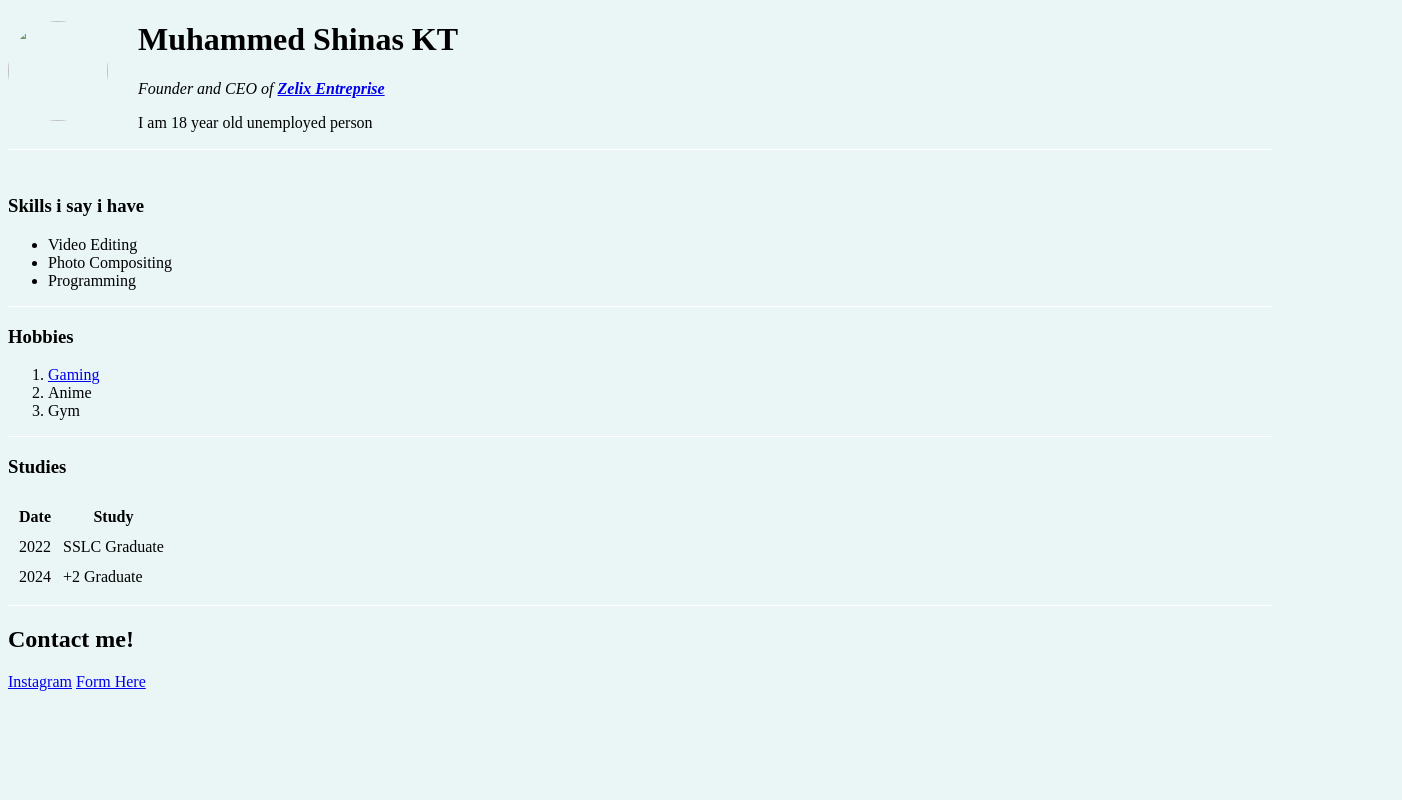
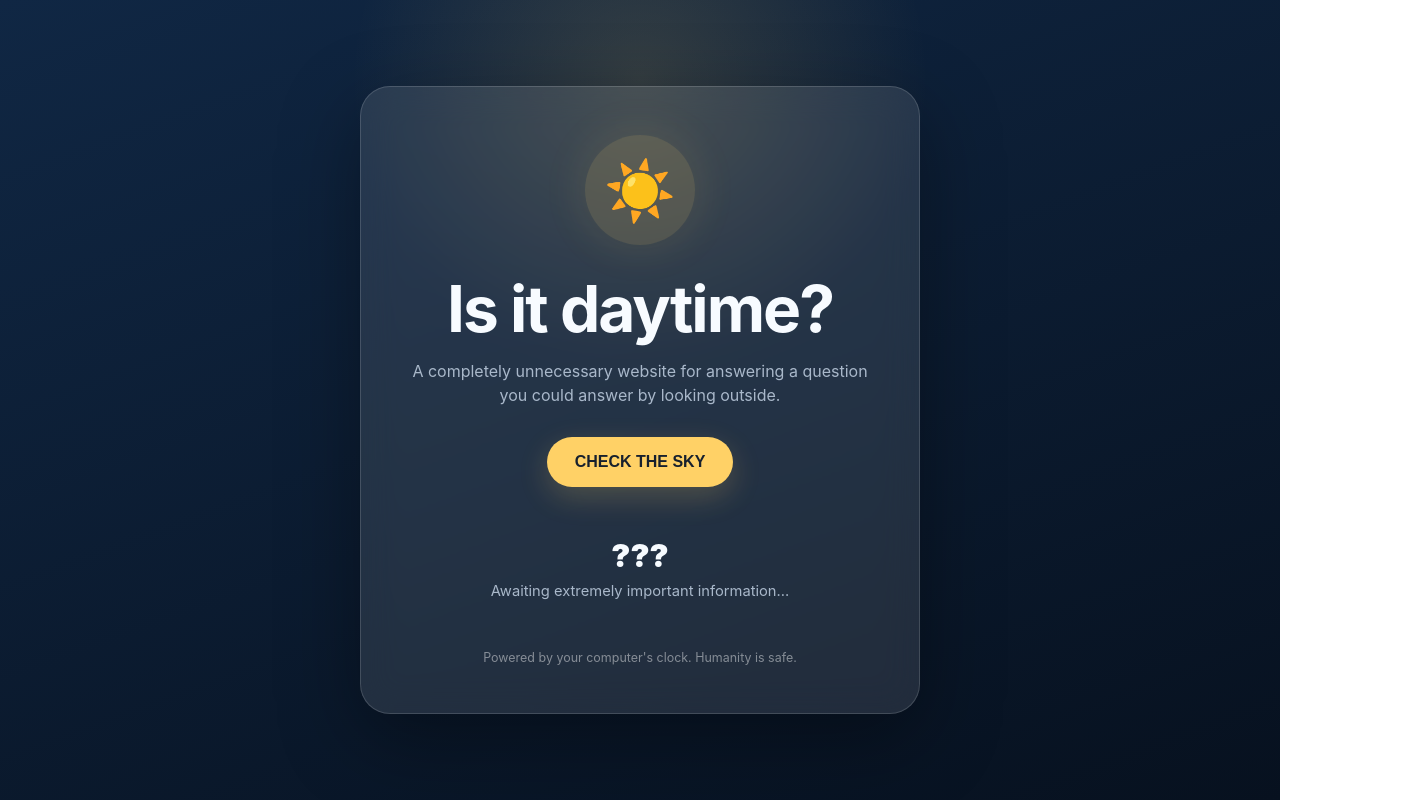
Before and after one commit to cyborg8git/Web, a plain HTML site: page index.html in a window 1280 px wide. Shown: the whole page, 1402 px wide, since content can reach past the window. Drawn offline with Linux system fonts and the light colour scheme.

Commit message:
Update index.html

```diff
--- a/index.html
+++ b/index.html
@@ -1,78 +1,181 @@
 <!DOCTYPE html>
-<html>
+<html lang="en">
 <head>
-        <meta charset='utf-8'>
-        <meta http-equiv='X-UA-Compatible' content='IE=edge'>
-        <title>Personal site</title>
-        <meta name='viewport' content='width=device-width, initial-scale=1'>
-        <link rel='stylesheet' type='text/css' media='screen' href='main.css'>
-        <script src='main.js'></script>
+  <meta charset="UTF-8" />
+  <meta name="viewport" content="width=device-width, initial-scale=1.0" />
+  <title>Is It Daytime?</title>
+  <style>
+    * { box-sizing: border-box; }
+    :root {
+      --bg: #07111f;
+      --card: rgba(255,255,255,.10);
+      --text: #f7fbff;
+      --muted: #a9b8ca;
+      --accent: #ffd166;
+    }
+    body {
+      margin: 0;
+      min-height: 100vh;
+      display: grid;
+      place-items: center;
+      font-family: Inter, system-ui, -apple-system, Segoe UI, sans-serif;
+      color: var(--text);
+      background:
+        radial-gradient(circle at 50% 10%, rgba(255,209,102,.16), transparent 30%),
+        linear-gradient(160deg, #102744, var(--bg));
+      overflow: hidden;
+      transition: background .8s ease;
+    }
+    body.night {
+      background:
+        radial-gradient(circle at 70% 20%, rgba(110,140,255,.16), transparent 28%),
+        linear-gradient(160deg, #111a38, #030611);
+    }
+    .stars {
+      position: fixed;
+      inset: 0;
+      pointer-events: none;
+      opacity: 0;
+      transition: opacity .8s;
+      background-image:
+        radial-gradient(circle, white 1px, transparent 1.5px),
+        radial-gradient(circle, white 1px, transparent 1.5px);
+      background-size: 90px 90px, 130px 130px;
+      background-position: 10px 20px, 60px 70px;
+    }
+    body.night .stars { opacity: .65; }
 
-        <style>
-            body {
-                background-color: #eaf6f6;
+    .card {
+      width: min(92vw, 560px);
+      padding: 48px 38px;
+      text-align: center;
+      border: 1px solid rgba(255,255,255,.15);
+      border-radius: 30px;
+      background: var(--card);
+      backdrop-filter: blur(18px);
+      box-shadow: 0 25px 80px rgba(0,0,0,.35);
+      position: relative;
+      z-index: 1;
     }
+    .icon {
+      width: 110px;
+      height: 110px;
+      margin: 0 auto 25px;
+      display: grid;
+      place-items: center;
+      font-size: 58px;
+      border-radius: 50%;
+      background: rgba(255,209,102,.15);
+      box-shadow: 0 0 45px rgba(255,209,102,.12);
+      transition: transform .5s, background .5s;
+    }
+    body.night .icon {
+      background: rgba(120,145,255,.14);
+      box-shadow: 0 0 45px rgba(120,145,255,.12);
+    }
+    h1 {
+      margin: 0;
+      font-size: clamp(2.2rem, 8vw, 4rem);
+      letter-spacing: -2px;
+    }
+    .subtitle {
+      color: var(--muted);
+      margin: 12px 0 30px;
+      line-height: 1.5;
+    }
+    button {
+      border: 0;
+      border-radius: 999px;
+      padding: 16px 28px;
+      font-size: 1rem;
+      font-weight: 800;
+      cursor: pointer;
+      color: #17202d;
+      background: var(--accent);
+      box-shadow: 0 10px 30px rgba(255,209,102,.2);
+      transition: transform .15s, box-shadow .15s;
+    }
+    button:hover { transform: translateY(-2px); box-shadow: 0 14px 35px rgba(255,209,102,.3); }
+    button:active { transform: translateY(1px); }
 
-            hr {
-                background-color: white;
-                border-style: none;
-                height: 1px;
+    .result {
+      min-height: 105px;
+      margin-top: 28px;
+      display: grid;
+      place-items: center;
     }
-            img {
-                float: left;
-                border-radius: 50%;
+    .answer {
+      font-size: 2rem;
+      font-weight: 900;
+      animation: pop .35s ease;
     }
-
-            div {
-                height: 120px;
-                width: 100%;
-                margin-left: 130px;
+    .details {
+      color: var(--muted);
+      margin-top: 7px;
+      font-size: .92rem;
+    }
+    .joke {
+      margin-top: 30px;
+      color: rgba(255,255,255,.45);
+      font-size: .78rem;
+    }
+    @keyframes pop {
+      from { transform: scale(.8); opacity: 0; }
+      to { transform: scale(1); opacity: 1; }
+    }
+    @media (max-width: 500px) {
+      .card { padding: 38px 22px; }
     }
   </style>
 </head>
 <body>
-        <img src="Gym1.png" alt="" height="100px" width="100px"  >
+  <div class="stars"></div>
+
+  <main class="card">
+    <div class="icon" id="icon">☀️</div>
+    <h1>Is it daytime?</h1>
+    <p class="subtitle">
+      A completely unnecessary website for answering a question
+      you could answer by looking outside.
+    </p>
+
+    <button id="checkBtn">CHECK THE SKY</button>
+
+    <section class="result" aria-live="polite">
       <div>
-            <h1>Muhammed Shinas KT</h1>
-            <p><em>Founder and CEO of <strong><a href="https://www.youtube.com/channel/UCy8JtAY0dXeYwEQAZ9mGtDw">Zelix Entreprise</a></strong></em></p>
-            <p>I am 18 year old unemployed person</p>
+        <div class="answer" id="answer">???</div>
+        <div class="details" id="details">Awaiting extremely important information...</div>
       </div>
-        <hr>
-        <br>
+    </section>
 
-        <h3>Skills i say i have</h3>
-        <ul>
-            <li>Video Editing</li>
-            <li>Photo Compositing</li>
-            <li>Programming</li>
-        </ul>
-        <hr>
+    <div class="joke">Powered by your computer's clock. Humanity is safe.</div>
+  </main>
 
-        <h3>Hobbies</h3>
-        <ol>
-            <li><a href="https://www.google.com">Gaming</a></li>
-            <li>Anime</li>
-            <li>Gym</li>
-        </ol>
-        <hr>
-        <h3>Studies</h3>
-        <table cellspacing="10">
-            <tr>
-                <th>Date</th>
-                <th>Study</th>
-            </tr>
-            <tr>
-                <td>2022</td>
-                <td>SSLC Graduate</td>
-            </tr>
-            <tr>
-                <td>2024</td>
-                <td>+2 Graduate</td>
-            </tr>
-        </table>
-        <hr>
-        <h2>Contact me!</h2>
-        <a href="https://www.instagram.com/zelixgaming">Instagram</a>
-        <a href="Form.html">Form Here</a>
+  <script>
+    const button = document.getElementById("checkBtn");
+    const answer = document.getElementById("answer");
+    const details = document.getElementById("details");
+    const icon = document.getElementById("icon");
+
+    button.addEventListener("click", () => {
+      const now = new Date();
+      const hour = now.getHours();
+      const minute = String(now.getMinutes()).padStart(2, "0");
+
+      // For this gloriously useless project, daytime = 06:00–17:59.
+      const daytime = hour >= 6 && hour < 18;
+
+      document.body.classList.toggle("night", !daytime);
+      icon.textContent = daytime ? "☀️" : "🌙";
+      answer.textContent = daytime ? "YES. IT IS DAYTIME." : "NO. IT IS NIGHTTIME.";
+      details.textContent =
+        `Your local time is ${String(hour).padStart(2, "0")}:${minute}. ` +
+        (daytime ? "The sun has apparently won." : "The moon has entered the chat.");
+
+      answer.style.animation = "none";
+      void answer.offsetWidth;
+      answer.style.animation = "pop .35s ease";
+    });
+  </script>
 </body>
 </html>
```
Lines whose indentation alone changed are shown as unchanged.
